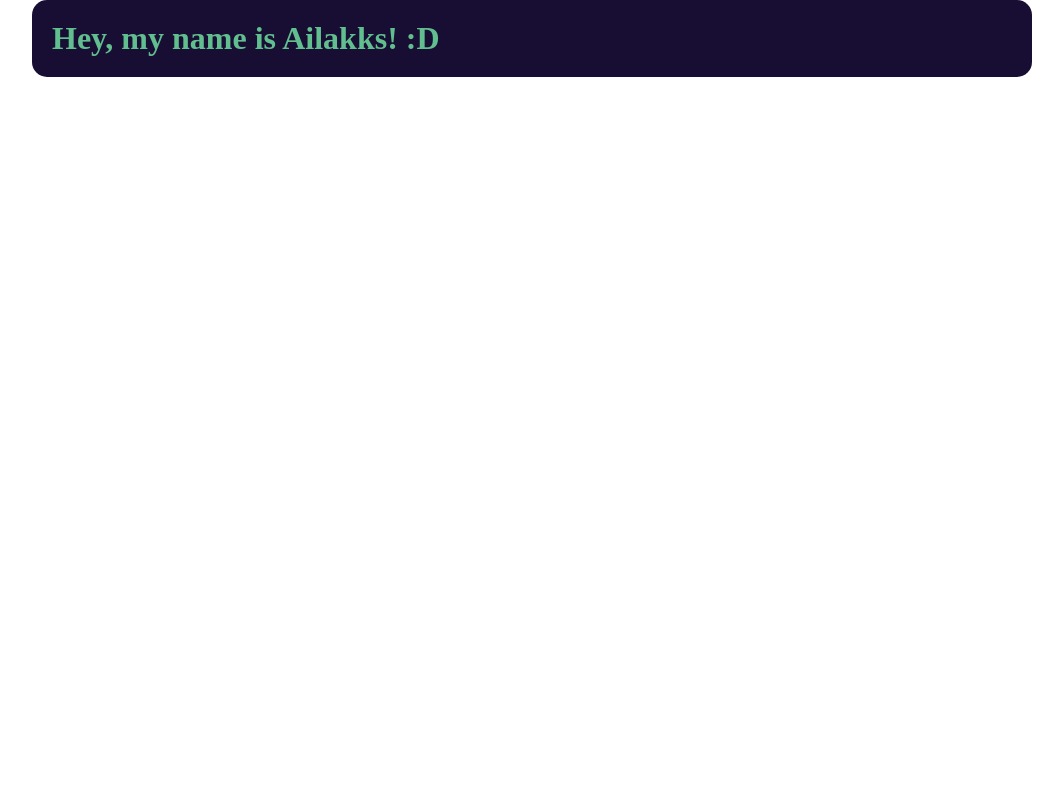
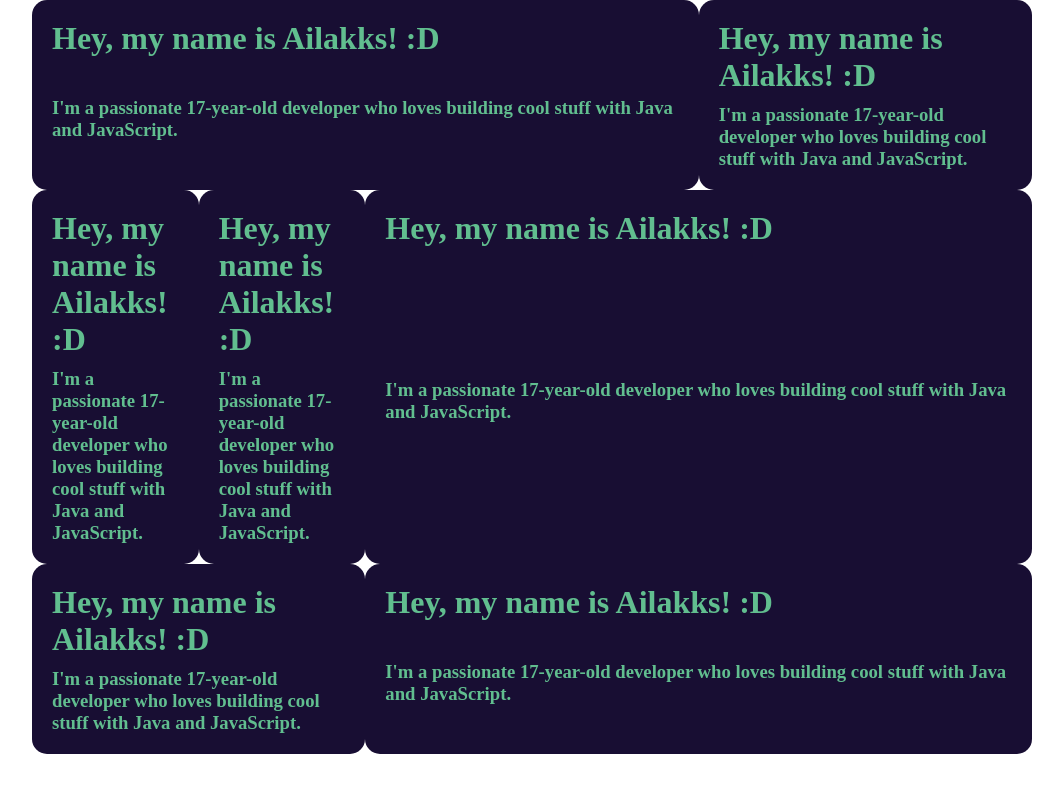
Before and after one commit to Ailakks/dotme, a React (Create React App) app: page / in a window 1280 px wide. Shown: the top 792 px of the page, without its empty margins (108-1171 px from the left). Built offline with nearby package versions, Linux system fonts and the light colour scheme.

Commit message:
feat: grid layout

```diff
--- a/src/App.css
+++ b/src/App.css
@@ -1,6 +1,9 @@
 :root {
     --theme-values-padding-main: 20px;
     --theme-values-border_radius-main: 15px;
+
+    --theme-values-grid_gap-min: 10px;
+    --theme-values-grid_gap-main: 20px
 }
 
 * {
--- a/src/components/ui/card.module.css
+++ b/src/components/ui/card.module.css
@@ -1,4 +1,7 @@
 .container {
+    display: grid;
+    grid-gap: var(--theme-values-grid_gap-min);
+
     padding: var(--theme-values-padding-main);
     border-radius: var(--theme-values-border_radius-main);
 }
--- a/src/pages/home/home.jsx
+++ b/src/pages/home/home.jsx
@@ -1,12 +1,41 @@
+import style from "./home.module.css";
+
 import Card from "../../components/ui/card";
 import Container from "../../components/layout/container";
 
 export default function Home() {
     return (
         <Container>
-            <Card style={{ backgroundColor: '#180E33', color: '#61BE8F' }}>
-                <h1>Hey, my name is Ailakks! :D</h1>
-            </Card>
+            <div className={style.grid}>
+                <Card style={{ gridColumnStart: 1, gridColumnEnd: 5, backgroundColor: '#180E33', color: '#61BE8F' }}>
+                    <h1>Hey, my name is Ailakks! :D</h1>
+                    <h3>I'm a passionate 17-year-old developer who loves building cool stuff with Java and JavaScript.</h3>
+                </Card>
+                <Card style={{ gridColumnStart: 5, gridColumnEnd: 7, backgroundColor: '#180E33', color: '#61BE8F' }}>
+                    <h1>Hey, my name is Ailakks! :D</h1>
+                    <h3>I'm a passionate 17-year-old developer who loves building cool stuff with Java and JavaScript.</h3>
+                </Card>
+                <Card style={{ gridColumnStart: 1, gridColumnEnd: 2, backgroundColor: '#180E33', color: '#61BE8F' }}>
+                    <h1>Hey, my name is Ailakks! :D</h1>
+                    <h3>I'm a passionate 17-year-old developer who loves building cool stuff with Java and JavaScript.</h3>
+                </Card>
+                <Card style={{ gridColumnStart: 2, gridColumnEnd: 3, backgroundColor: '#180E33', color: '#61BE8F' }}>
+                    <h1>Hey, my name is Ailakks! :D</h1>
+                    <h3>I'm a passionate 17-year-old developer who loves building cool stuff with Java and JavaScript.</h3>
+                </Card>
+                <Card style={{ gridColumnStart: 3, gridColumnEnd: 7, backgroundColor: '#180E33', color: '#61BE8F' }}>
+                    <h1>Hey, my name is Ailakks! :D</h1>
+                    <h3>I'm a passionate 17-year-old developer who loves building cool stuff with Java and JavaScript.</h3>
+                </Card>
+                <Card style={{ gridColumnStart: 1, gridColumnEnd: 3, backgroundColor: '#180E33', color: '#61BE8F' }}>
+                    <h1>Hey, my name is Ailakks! :D</h1>
+                    <h3>I'm a passionate 17-year-old developer who loves building cool stuff with Java and JavaScript.</h3>
+                </Card>
+                <Card style={{ gridColumnStart: 3, gridColumnEnd: 7, backgroundColor: '#180E33', color: '#61BE8F' }}>
+                    <h1>Hey, my name is Ailakks! :D</h1>
+                    <h3>I'm a passionate 17-year-old developer who loves building cool stuff with Java and JavaScript.</h3>
+                </Card>
+            </div>
         </Container>
     )
 }
--- a/src/pages/home/home.module.css
+++ b/src/pages/home/home.module.css
@@ -1,3 +1,4 @@
-.container {
-
+.grid {
+    display: grid;
+    grid-template-columns: repeat(6, minmax(0, 1fr));
 }
```
